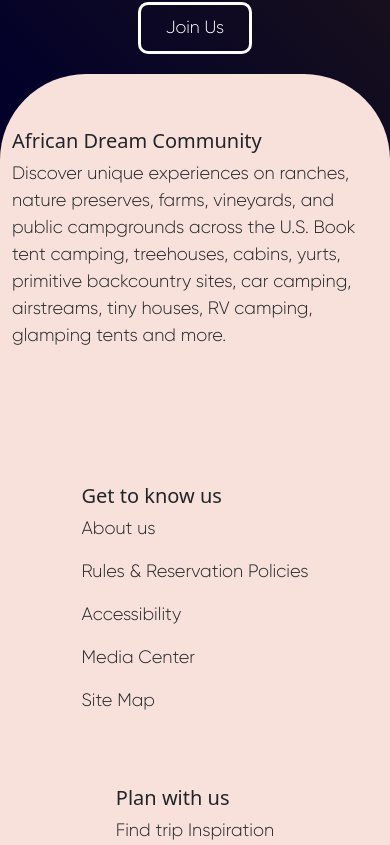
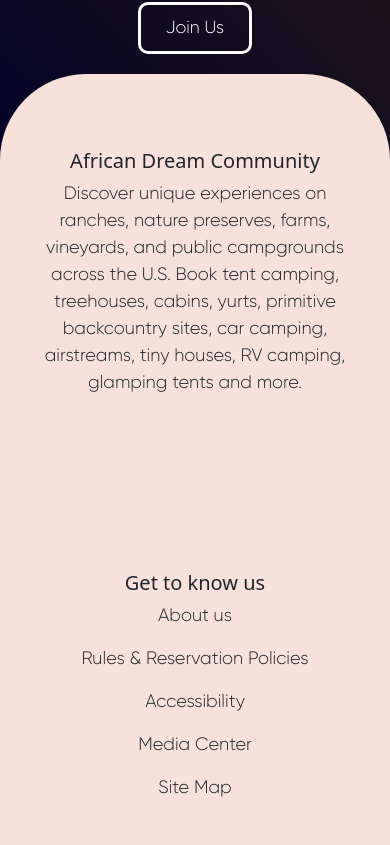
Before and after one commit to DavidWaza/African-dreams, a Next.js app: page / in a window 390 px wide. Shown: the part 3299-4144 px from the top of the page. Built offline with nearby package versions, Linux system fonts and the light colour scheme.

Commit message:
worked on the footer text mobile view

```diff
--- a/styles/Home.module.css
+++ b/styles/Home.module.css
@@ -331,6 +331,11 @@
     display: flex;
     justify-content: center;
   }
+  .footerText {
+    margin-top: 15%;
+    text-align: center;
+    padding: 20px;
+  }
 }
 
 @media only screen and (width: 820px) {
```
